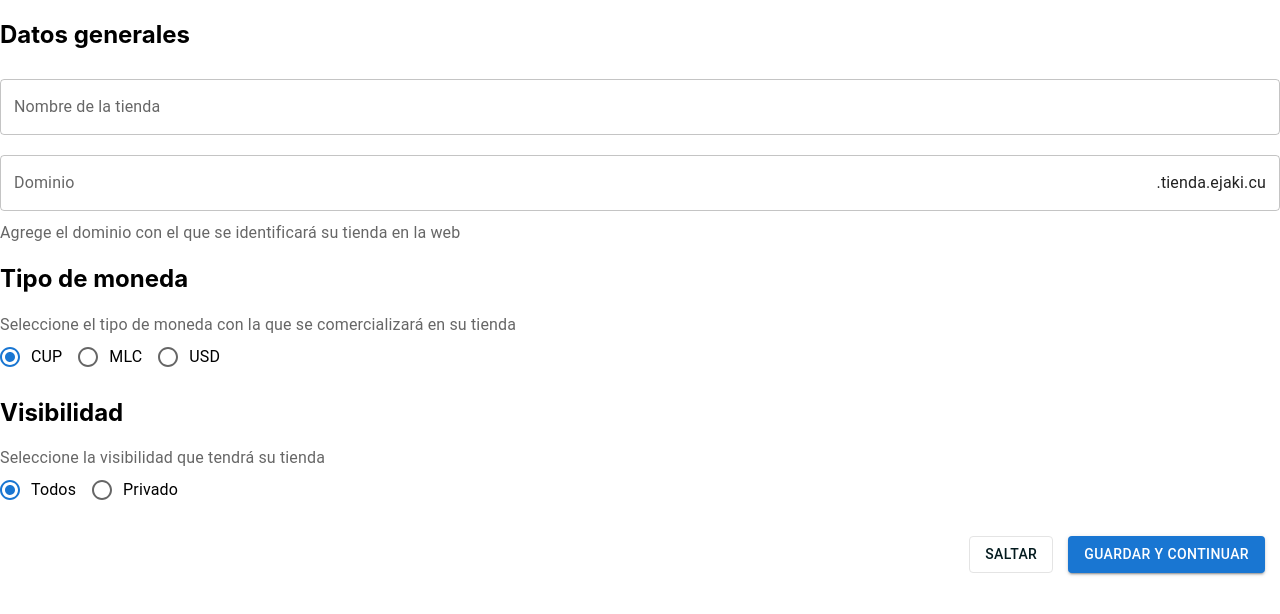
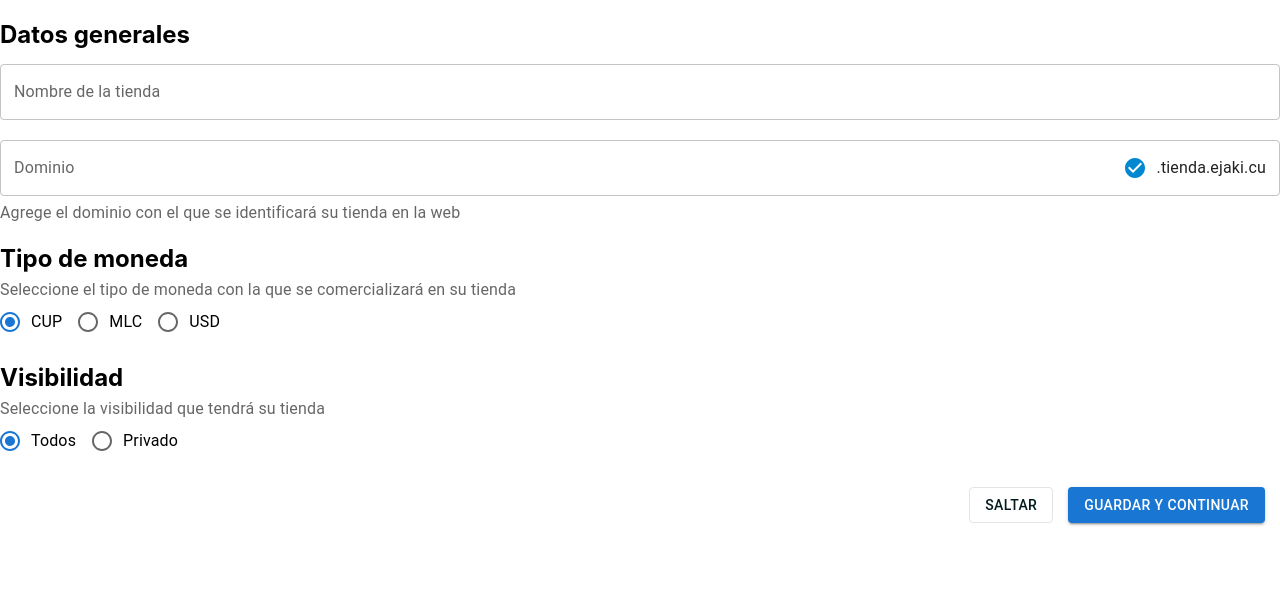
Before and after one commit to Roberto-1998/ejaki, a React (Create React App) app: page / in a window 1280 px wide. Shown: the top 614 px of the page. Built offline with nearby package versions, Linux system fonts and the light colour scheme.

Commit message:
Validación del formulario integrada con yup

```diff
--- a/package.json
+++ b/package.json
@@ -5,6 +5,8 @@
   "dependencies": {
     "@emotion/react": "^11.10.0",
     "@emotion/styled": "^11.10.0",
+    "@hookform/resolvers": "^2.9.7",
+    "@mui/icons-material": "^5.8.4",
     "@mui/material": "^5.9.2",
     "@testing-library/jest-dom": "^5.16.4",
     "@testing-library/react": "^13.3.0",
--- a/src/App.tsx
+++ b/src/App.tsx
@@ -1,5 +1,4 @@
 import React from 'react';
-import FormButtons from './pages/FormButtons';
 import GeneralInformationForm from './pages/GeneralInformationForm';
 
 const App = () => {
--- a/src/pages/GeneralInformationForm/DomainField.component.tsx
+++ b/src/pages/GeneralInformationForm/DomainField.component.tsx
@@ -1,5 +1,9 @@
+import { CheckCircle } from "@mui/icons-material";
 import { TextField } from "@mui/material";
 import { Controller, Control } from "react-hook-form";
+import formSchema from './form.schema'
+
+const domainSchema = formSchema.fields.domain
 
 type DomainFieldProps = {
     control: Control<{
@@ -16,8 +20,11 @@ const DomainField = ({ control }: DomainFieldProps) => {
         name="domain"
         control={control}
         render={({ field: { onChange, value } }) => (
-            <TextField onChange={onChange} value={value} label='Dominio' sx={{ 'margin': '10px 0' }} InputProps={{
-                endAdornment: '.tienda.ejaki.cu'
+            <TextField onChange={onChange} value={value} label='Dominio' sx={{ marginTop: '20px' }} InputProps={{
+                endAdornment: <>
+                    {true  && <CheckCircle color='info' sx={{ margin: '0 10px'}} />}
+                    <span>.tienda.ejaki.cu</span>
+                </>
             }}/>
         )}
         />
--- a/src/pages/GeneralInformationForm/GeneralInformationForm.component.tsx
+++ b/src/pages/GeneralInformationForm/GeneralInformationForm.component.tsx
@@ -1,33 +1,26 @@
-import { FormControlLabel, FormLabel, Radio, RadioGroup, TextField } from "@mui/material";
+import {
+    Alert,
+    FormControlLabel,
+    FormLabel,
+    Radio,
+    RadioGroup,
+    TextField
+} from "@mui/material";
 import { Controller, useForm } from 'react-hook-form';
 import DomainField from "./DomainField.component";
 import FormButtons from "../FormButtons";
-import * as yup from 'yup';
-
-const formSchema = yup.object().shape({
-    name: yup.string(),
-    domain: yup.string(),
-    currency: yup.string(),
-    visibility: yup.string()
-});
-
-const resolver = (data: any) => {
-    try {
-        const values = formSchema.validate(data, {abortEarly: false});
-        return { values, errors: {} };
-    } catch(errors) {
-        return { values: {}, errors };
-    }
-}
+import { yupResolver } from '@hookform/resolvers/yup';
+import formSchema from "./form.schema";
 
 const GeneralInformationForm = () => {
-    const { handleSubmit, control } = useForm({
+    const { handleSubmit, control, formState: { errors } } = useForm({
         defaultValues: {
             name: '',
             domain: '',
             currency: 'cup',
             visibility: 'all'
-        }
+        },
+        resolver: yupResolver(formSchema)
     });
 
     const onSubmit = (data: any) => {
@@ -39,19 +32,22 @@ const GeneralInformationForm = () => {
         <form onSubmit={handleSubmit(onSubmit)} style={{
             'display': 'flex', 'flexDirection': 'column'
         }}>
-            <h2>Datos generales</h2>
+            <h2 style={{ marginBottom: '15px' }}>Datos generales</h2>
             <Controller
             name="name"
             control={control}
-            render={({ field: { onChange, value } }) => (
-                <TextField onChange={onChange} value={value} label='Nombre de la tienda' sx={{ 'margin': '10px 0' }}/>
-            )}
+            render={({ field: { onChange, value } }) => (<>
+                <TextField onChange={onChange} value={value} label='Nombre de la tienda' error={!!errors.name}/>
+            </>)}
             />
+            {errors.name && <Alert severity="error">{errors.name.message}</Alert>}
 
-            <DomainField control={control}/>
-            <FormLabel>Agrege el dominio con el que se identificará su tienda en la web</FormLabel>
+            <DomainField control={control} />
+            {errors.domain && <Alert severity="error">{errors.domain.message}</Alert>}
 
-            <h2>Tipo de moneda</h2>
+            <FormLabel sx={{ marginTop: '5px' }}>Agrege el dominio con el que se identificará su tienda en la web</FormLabel>
+
+            <h2 style={{ marginBottom: '5px' }}>Tipo de moneda</h2>
             <FormLabel>Seleccione el tipo de moneda con la que se comercializará en su tienda</FormLabel>
             <Controller
             name="currency"
@@ -68,7 +64,7 @@ const GeneralInformationForm = () => {
             )}
             />
 
-            <h2>Visibilidad</h2>
+            <h2 style={{ marginBottom: '5px' }}>Visibilidad</h2>
             <FormLabel>Seleccione la visibilidad que tendrá su tienda</FormLabel>
             <Controller
             name="visibility"
--- /dev/null
+++ b/src/pages/GeneralInformationForm/form.schema.tsx
@@ -0,0 +1,20 @@
+import * as yup from 'yup';
+
+const name = yup.string()
+    .required('Requerido')
+    .min(2, 'El nombre debe tener al menos 2 caracteres');
+
+const domain = yup.string()
+    .required('Requerido')
+    .min(2, 'El dominio debe tener al menos 2 caracteres')
+    .test('not-valid', 'El dominio no es correcto', (value: any) => {
+        return value && value.match(/^[A-Za-z_-]*$/);
+    });
+
+const currency = yup.string();
+
+const visibility = yup.string();
+
+const formSchema = yup.object().shape({name, domain, currency, visibility});
+
+export default formSchema;
```
Also changed, not shown: 1 other file (tests, documents, lock files or other folders).
